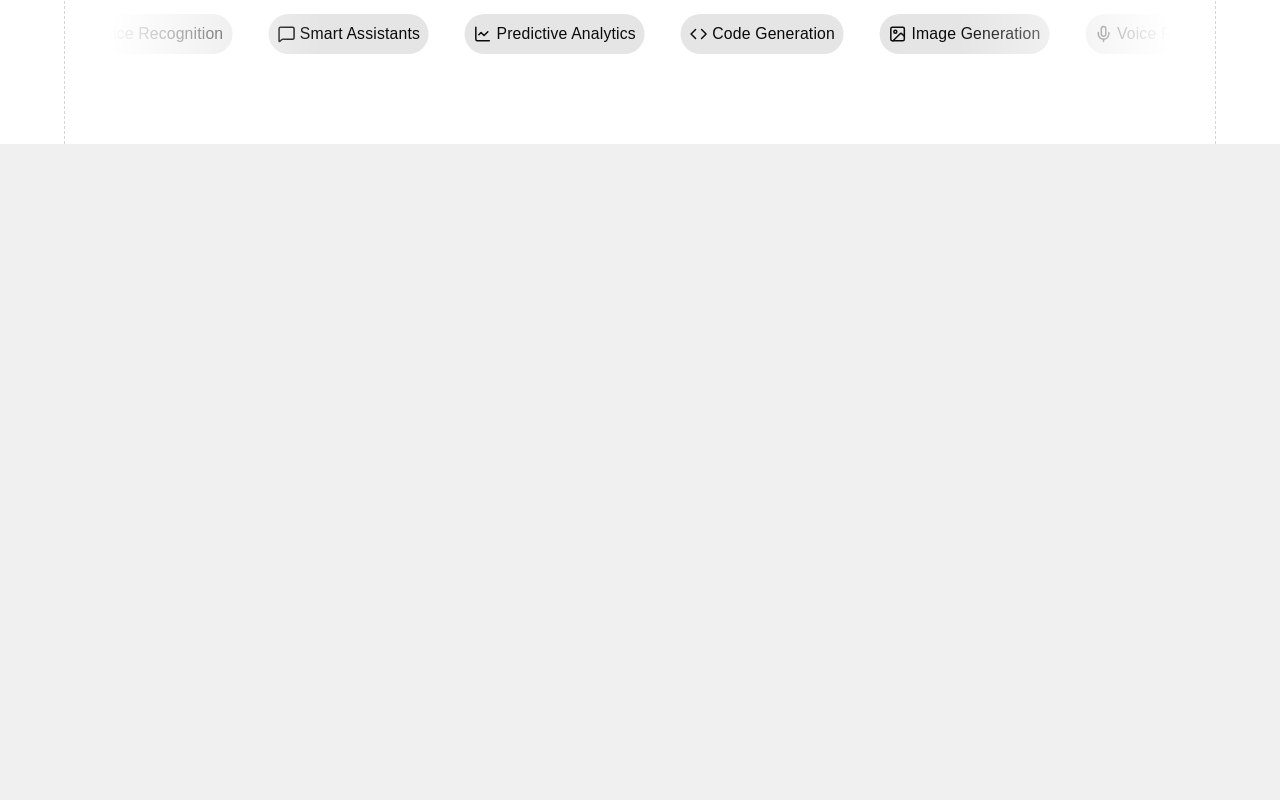
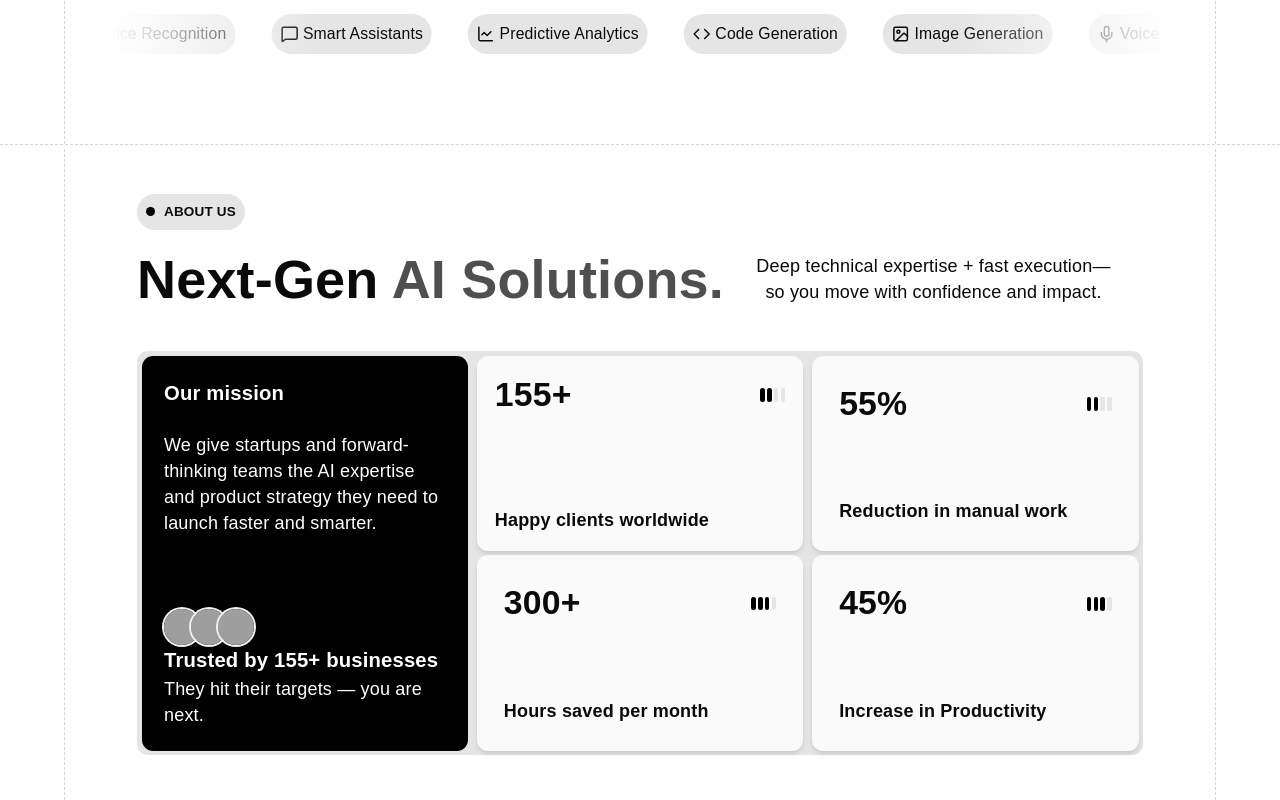
Before and after one commit to amuif/gsap-landing-page, a React (Vite) app: page / in a window 1280 px wide. Shown: the part 1842-2642 px from the top of the page. Before the commit the page ends 1986 px from the top, so only its background shows below. Built offline with nearby package versions, Linux system fonts and the light colour scheme; grey boxes are pictures that could not be loaded.

Commit message:
feat:finished with about us page

```diff
--- a/src/App.tsx
+++ b/src/App.tsx
@@ -1,3 +1,4 @@
+import AboutUs from "./components/about-us";
 import Hero from "./components/hero";
 import Margquee from "./components/marquee";
 import NavBar from "./components/nav-bar";
@@ -14,6 +15,8 @@ function App() {
           <Margquee />
         </div>
         <OurServices />
+        <hr className="border-dashed border-gray-300 h-1 w-full" />
+        <AboutUs />
       </div>
     </div>
   );
--- /dev/null
+++ b/src/components/about-us.tsx
@@ -0,0 +1,111 @@
+import { div } from "motion/react-client";
+import SectionTitle from "./section-title";
+import { Avatar, AvatarFallback, AvatarGroup, AvatarImage } from "./ui/avatar";
+
+const AboutUs = () => {
+  return (
+    <div className="py-10 md:py-10 px-16 border-y-0 w-full max-w-5xl border border-dashed border-gray-300">
+      <div className="w-full pb-10">
+        <SectionTitle title="About us" />
+        <div className="flex items-center justify-between pt-5">
+          <h1 className="text-3xl md:text-5xl  font-semibold w-2/3 text-nowrap">
+            Next-Gen <span className="text-[#4F4F4F]"> AI Solutions.</span>
+          </h1>
+          <p className="text-balance">
+            Deep technical expertise + fast execution—so you move with
+            confidence and impact.
+          </p>
+        </div>
+      </div>
+      <div className="grid grid-cols-1 md:grid-cols-3 gap-2 bg-[#e5e5e5] p-1 rounded-lg">
+        <div className=" bg-black text-white  p-5 rounded-lg">
+          <div className="text-left">
+            <h6 className="font-bold text-lg">Our mission</h6>
+            <p className="pt-5">
+              We give startups and forward-thinking teams the AI expertise and
+              product strategy they need to launch faster and smarter.
+            </p>
+          </div>
+          <div className="mt-auto text-left pt-16 flex-col gap-5">
+            <AvatarGroup>
+              <Avatar>
+                <AvatarImage
+                  src="https://github.com/shadcn.png"
+                  alt="@shadcn"
+                />
+                <AvatarFallback>CN</AvatarFallback>
+              </Avatar>
+              <Avatar>
+                <AvatarImage
+                  src="https://github.com/maxleiter.png"
+                  alt="@maxleiter"
+                />
+                <AvatarFallback>LR</AvatarFallback>
+              </Avatar>
+              <Avatar>
+                <AvatarImage
+                  src="https://github.com/evilrabbit.png"
+                  alt="@evilrabbit"
+                />
+                <AvatarFallback>ER</AvatarFallback>
+              </Avatar>
+            </AvatarGroup>
+            <h6 className="font-bold text-lg">Trusted by 155+ businesses</h6>
+            <p>They hit their targets — you are next.</p>
+          </div>
+        </div>
+        <div className="flex-col gap-1 flex">
+          <div className="text-left md:h-1/2 bg-white/80 rounded-lg p-4 flex flex-col justify-between shadow-md">
+            <div className="flex flex-row items-center justify-between ">
+              <h3 className="font-bold text-3xl">155+</h3>
+              <ProgressBar progress={50} />
+            </div>
+            <p className="font-semibold">Happy clients worldwide</p>
+          </div>
+          <div className="text-left md:h-1/2 bg-white/80 rounded-lg p-6 flex flex-col justify-between shadow-md">
+            <div className="flex flex-row items-center justify-between ">
+              <h3 className="font-bold text-3xl">300+</h3>
+              <ProgressBar progress={75} />
+            </div>
+            <p className="font-semibold">Hours saved per month</p>
+          </div>
+        </div>
+        <div className="flex-col flex gap-1">
+          <div className="text-left md:h-1/2 bg-white/80 rounded-lg p-6 flex flex-col justify-between shadow-md">
+            <div className="flex flex-row items-center justify-between ">
+              <h3 className="font-bold text-3xl">55%</h3>
+              <ProgressBar progress={50} />
+            </div>
+            <p className="font-semibold">Reduction in manual work</p>
+          </div>
+
+          <div className="text-left md:h-1/2 bg-white/80 rounded-lg p-6 flex flex-col justify-between shadow-md">
+            <div className="flex flex-row items-center justify-between ">
+              <h3 className="font-bold text-3xl">45%</h3>
+              <ProgressBar progress={75} />
+            </div>
+            <p className="font-semibold">Increase in Productivity</p>
+          </div>
+        </div>
+      </div>
+    </div>
+  );
+};
+
+export default AboutUs;
+
+
+function ProgressBar({ progress }: { progress: number }) {
+  return (
+    <div className="flex flex-row gap-0.5">
+      {Array.from({ length: 4 }).map((_, i) => (
+        <div key={i} className="w-full bg-gray-200 rounded-full h-2.5">
+          <div
+            className={`${progress > i * 25 ? 'bg-black' : 'bg-[#e5e5e5]'
+              } h-3 w-1 rounded-sm transition-all duration-300`}
+          ></div>
+        </div>
+      ))}
+    </div>
+  );
+}
--- /dev/null
+++ b/src/components/ui/avatar.tsx
@@ -0,0 +1,107 @@
+import * as React from "react";
+import { Avatar as AvatarPrimitive } from "@base-ui/react/avatar";
+
+import { cn } from "@/lib/utils";
+
+function Avatar({
+  className,
+  size = "default",
+  ...props
+}: AvatarPrimitive.Root.Props & {
+  size?: "default" | "sm" | "lg";
+}) {
+  return (
+    <AvatarPrimitive.Root
+      data-slot="avatar"
+      data-size={size}
+      className={cn(
+        "group/avatar relative flex size-8 shrink-0 rounded-full select-none after:absolute after:inset-0 after:rounded-full after:border after:border-border after:mix-blend-darken data-[size=lg]:size-10 data-[size=sm]:size-6 dark:after:mix-blend-lighten",
+        className,
+      )}
+      {...props}
+    />
+  );
+}
+
+function AvatarImage({ className, ...props }: AvatarPrimitive.Image.Props) {
+  return (
+    <AvatarPrimitive.Image
+      data-slot="avatar-image"
+      className={cn(
+        "aspect-square size-full rounded-full object-cover",
+        className,
+      )}
+      {...props}
+    />
+  );
+}
+
+function AvatarFallback({
+  className,
+  ...props
+}: AvatarPrimitive.Fallback.Props) {
+  return (
+    <AvatarPrimitive.Fallback
+      data-slot="avatar-fallback"
+      className={cn(
+        "flex size-full items-center justify-center rounded-full bg-muted text-sm text-muted-foreground group-data-[size=sm]/avatar:text-xs",
+        className,
+      )}
+      {...props}
+    />
+  );
+}
+
+function AvatarBadge({ className, ...props }: React.ComponentProps<"span">) {
+  return (
+    <span
+      data-slot="avatar-badge"
+      className={cn(
+        "absolute right-0 bottom-0 z-10 inline-flex items-center justify-center rounded-full bg-primary text-primary-foreground bg-blend-color ring-2 ring-background select-none",
+        "group-data-[size=sm]/avatar:size-2 group-data-[size=sm]/avatar:[&>svg]:hidden",
+        "group-data-[size=default]/avatar:size-2.5 group-data-[size=default]/avatar:[&>svg]:size-2",
+        "group-data-[size=lg]/avatar:size-3 group-data-[size=lg]/avatar:[&>svg]:size-2",
+        className,
+      )}
+      {...props}
+    />
+  );
+}
+
+function AvatarGroup({ className, ...props }: React.ComponentProps<"div">) {
+  return (
+    <div
+      data-slot="avatar-group"
+      className={cn(
+        "group/avatar-group flex -space-x-2 *:data-[slot=avatar]:ring-2 *:data-[slot=avatar]:ring-background",
+        className,
+      )}
+      {...props}
+    />
+  );
+}
+
+function AvatarGroupCount({
+  className,
+  ...props
+}: React.ComponentProps<"div">) {
+  return (
+    <div
+      data-slot="avatar-group-count"
+      className={cn(
+        "relative flex size-8 shrink-0 items-center justify-center rounded-full bg-muted text-sm text-muted-foreground ring-2 ring-background group-has-data-[size=lg]/avatar-group:size-10 group-has-data-[size=sm]/avatar-group:size-6 [&>svg]:size-4 group-has-data-[size=lg]/avatar-group:[&>svg]:size-5 group-has-data-[size=sm]/avatar-group:[&>svg]:size-3",
+        className,
+      )}
+      {...props}
+    />
+  );
+}
+
+export {
+  Avatar,
+  AvatarImage,
+  AvatarFallback,
+  AvatarGroup,
+  AvatarGroupCount,
+  AvatarBadge,
+};
```
